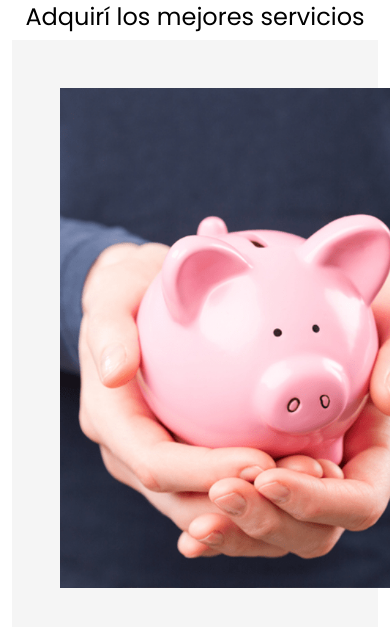
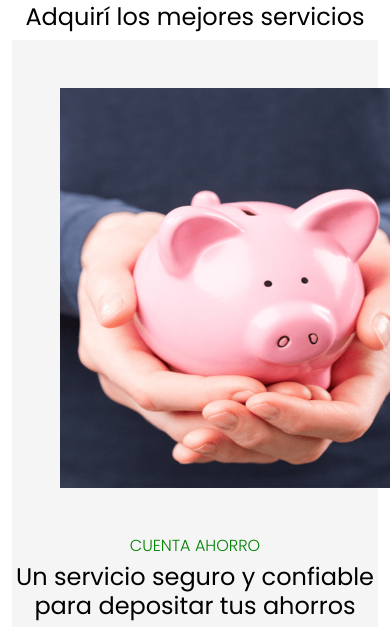
Before and after one commit to Luciana-Magnani/Curso-CoderHouse, a website: page pages/servicios.html in a window 390 px wide. Shown: the part 144-771 px from the top of the page. Drawn offline with Linux system fonts and the light colour scheme.

Commit message:
comentario

```diff
--- a/scss/_main.scss
+++ b/scss/_main.scss
@@ -411,6 +411,10 @@
   .boxAyuda2 {
     width: 100%;
   }
+  .boxAyuda2 .img{
+    width: 300px;
+    height: 300px;
+  }
 }
 
 /*# sourceMappingURL=estilos.css.map */
--- a/scss/_utilitarias.scss
+++ b/scss/_utilitarias.scss
@@ -428,7 +428,14 @@
     align-items: center;
 
   }
-
+  .boxAyuda2 img{
+    width: 350px;
+    height: 400px;
+  }
+  .boxAyuda img{
+    width: 350px;
+    height: 400px;
+  }
 
 
 }
```
Also changed, not shown: css/estilos.css, 1 other file.
